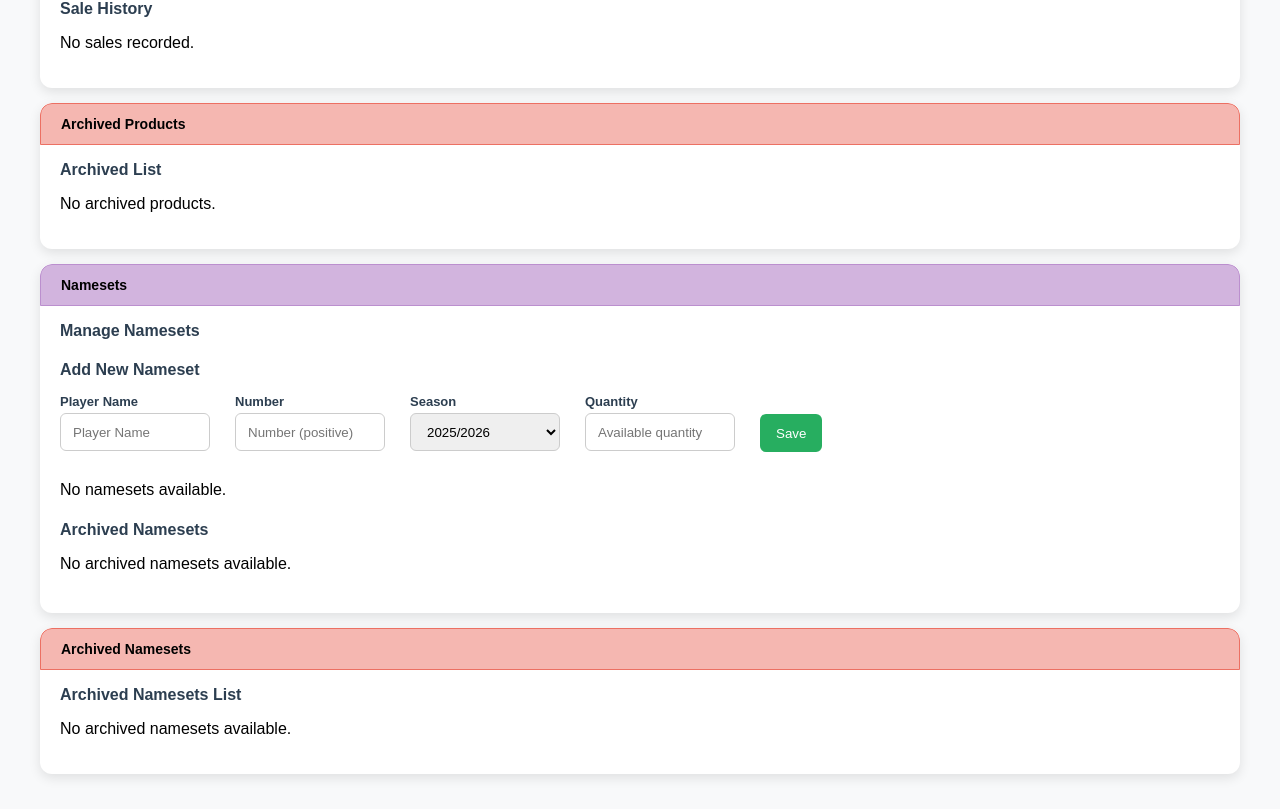
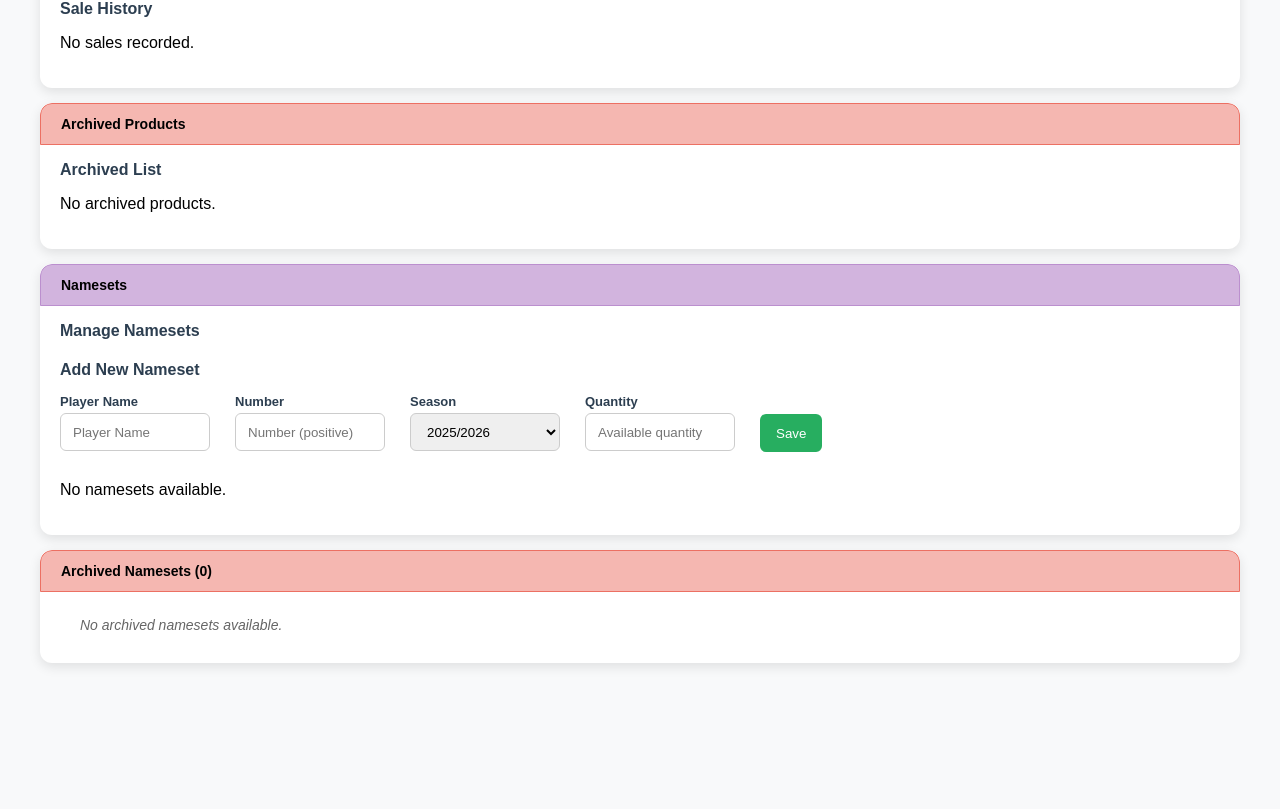
Before and after one commit to covaciuandrei/calcio-stop, a React (Create React App) app: page / in a window 1280 px wide. Shown: the part 894-1703 px from the top of the page. After the commit the page ends 1592 px from the top, so only its background shows below. Built offline with nearby package versions, Linux system fonts and the light colour scheme.

Commit message:
limit archived namesets card height and add a searchbar

```diff
--- a/src/components/ArchivedNamesets.tsx
+++ b/src/components/ArchivedNamesets.tsx
@@ -5,9 +5,10 @@ interface Props {
   archivedNamesets: Nameset[];
   setArchivedNamesets: React.Dispatch<React.SetStateAction<Nameset[]>>;
   setNamesets: React.Dispatch<React.SetStateAction<Nameset[]>>;
+  searchTerm?: string;
 }
 
-const ArchivedNamesets: React.FC<Props> = ({ archivedNamesets, setArchivedNamesets, setNamesets }) => {
+const ArchivedNamesets: React.FC<Props> = ({ archivedNamesets, setArchivedNamesets, setNamesets, searchTerm = '' }) => {
   const handleRestore = (id: string) => {
     if (!window.confirm('Are you sure you want to restore this nameset?')) return;
     const namesetToRestore = archivedNamesets.find((n) => n.id === id);
@@ -22,8 +23,20 @@ const ArchivedNamesets: React.FC<Props> = ({ archivedNamesets, setArchivedNamese
     setArchivedNamesets(archivedNamesets.filter((n) => n.id !== id));
   };
 
+  // Filter namesets based on search term
+  const filteredNamesets = archivedNamesets.filter(
+    (nameset) =>
+      nameset.playerName.toLowerCase().includes(searchTerm.toLowerCase()) ||
+      nameset.season.toLowerCase().includes(searchTerm.toLowerCase()) ||
+      nameset.number.toString().includes(searchTerm)
+  );
+
   if (archivedNamesets.length === 0) {
     return <p>No archived namesets available.</p>;
+  }
+
+  if (filteredNamesets.length === 0 && searchTerm) {
+    return <p>No archived namesets found matching "{searchTerm}".</p>;
   }
 
   return (
@@ -38,7 +51,7 @@ const ArchivedNamesets: React.FC<Props> = ({ archivedNamesets, setArchivedNamese
         </tr>
       </thead>
       <tbody>
-        {archivedNamesets.map((n) => (
+        {filteredNamesets.map((n) => (
           <tr key={n.id}>
             <td>{n.playerName}</td>
             <td>{n.number}</td>
--- a/src/components/Dashboard.tsx
+++ b/src/components/Dashboard.tsx
@@ -1,4 +1,4 @@
-import React from 'react';
+import React, { useState } from 'react';
 import { Nameset, Product, Sale } from '../types/types';
 import AddProductForm from './AddProductForm';
 import ArchivedNamesets from './ArchivedNamesets';
@@ -33,6 +33,8 @@ const Dashboard: React.FC<Props> = ({
   archivedNamesets,
   setArchivedNamesets,
 }) => {
+  const [isArchivedNamesetsExpanded, setIsArchivedNamesetsExpanded] = useState(false);
+  const [archivedNamesetsSearchTerm, setArchivedNamesetsSearchTerm] = useState('');
   return (
     <div>
       <h1 className="section-header">Dashboard Overview</h1>
@@ -112,13 +114,62 @@ const Dashboard: React.FC<Props> = ({
 
       {/* Archived Namesets */}
       <div className="card">
-        <div className="card-header mini-header mini-header-red">Archived Namesets</div>
+        {archivedNamesets.length > 0 ? (
+          <>
+            <div
+              className="card-header mini-header mini-header-red"
+              style={{ cursor: 'pointer', display: 'flex', alignItems: 'center', justifyContent: 'space-between' }}
+              onClick={() => setIsArchivedNamesetsExpanded(!isArchivedNamesetsExpanded)}
+            >
+              <span>Archived Namesets ({archivedNamesets.length})</span>
+              <span style={{ fontSize: '12px' }}>{isArchivedNamesetsExpanded ? '▼' : '▶'}</span>
+            </div>
+            {!isArchivedNamesetsExpanded && (
+              <div style={{ padding: '10px 20px', fontSize: '14px', color: '#666', fontStyle: 'italic' }}>
+                There are {archivedNamesets.length} namesets available.
+              </div>
+            )}
+            {isArchivedNamesetsExpanded && (
+              <>
                 <h3 className="card-section-header">Archived Namesets List</h3>
+                {archivedNamesets.length >= 2 && (
+                  <div style={{ marginBottom: '15px' }}>
+                    <input
+                      type="text"
+                      placeholder="Search archived namesets..."
+                      value={archivedNamesetsSearchTerm}
+                      onChange={(e) => setArchivedNamesetsSearchTerm(e.target.value)}
+                      style={{
+                        width: '100%',
+                        padding: '8px 12px',
+                        border: '1px solid #ccc',
+                        borderRadius: '6px',
+                        fontSize: '14px',
+                      }}
+                    />
+                  </div>
+                )}
+                <div style={{ maxHeight: '700px', overflowY: 'auto' }}>
                   <ArchivedNamesets
                     archivedNamesets={archivedNamesets}
                     setArchivedNamesets={setArchivedNamesets}
                     setNamesets={setNamesets}
+                    searchTerm={archivedNamesetsSearchTerm}
                   />
+                </div>
+              </>
+            )}
+          </>
+        ) : (
+          <>
+            <div className="card-header mini-header mini-header-red">
+              <span>Archived Namesets (0)</span>
+            </div>
+            <div style={{ padding: '10px 20px', fontSize: '14px', color: '#666', fontStyle: 'italic' }}>
+              No archived namesets available.
+            </div>
+          </>
+        )}
       </div>
     </div>
   );
--- a/src/components/NamesetSection.tsx
+++ b/src/components/NamesetSection.tsx
@@ -2,7 +2,6 @@ import React, { useState } from 'react';
 import { Nameset } from '../types/types';
 import { generateSeasons } from '../utils/utils';
 import AddNamesetForm from './AddNamesetForm';
-import ArchivedNamesets from './ArchivedNamesets';
 import NamesetTableList from './NamesetTableList';
 
 interface Props {
@@ -76,15 +75,6 @@ const NamesetSection: React.FC<Props> = ({ namesets, setNamesets, archivedNamese
         onArchive={handleArchive}
       />
 
-      <div className="form-section">
-        <h4>Archived Namesets</h4>
-        <ArchivedNamesets
-          archivedNamesets={archivedNamesets}
-          setArchivedNamesets={setArchivedNamesets}
-          setNamesets={setNamesets}
-        />
-      </div>
-
       {editingNameset && (
         <div className="modal">
           <div className="modal-content">
```
Lines whose indentation alone changed are shown as unchanged.
